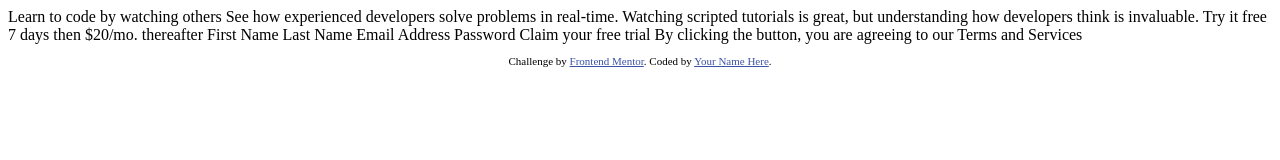
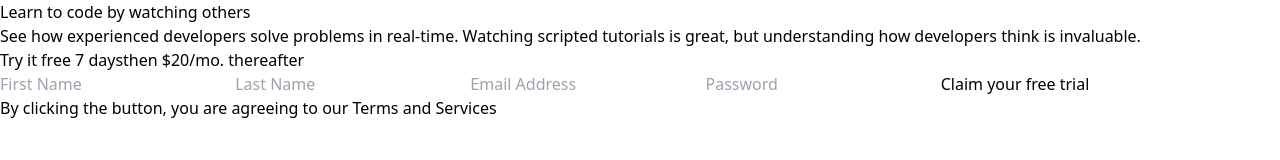
Before and after one commit to Afeez-Ola/intro-component-with-signup-form-master, a plain HTML site: page index.html in a window 1280 px wide. Drawn offline with Linux system fonts and the light colour scheme.

Commit message:
Structured the html

```diff
--- a/index.html
+++ b/index.html
@@ -13,45 +13,41 @@
     rel="stylesheet">
   <link rel="icon" type="image/png" sizes="32x32" href="./images/favicon-32x32.png">
 
+  <link rel="stylesheet" href="css/output.css">
+
   <title>Frontend Mentor | Intro component with sign up form</title>
 
-  <!-- Feel free to remove these styles or customise in your own stylesheet 👍 -->
-  <style>
-    .attribution {
-      font-size: 11px;
-      text-align: center;
-    }
 
-    .attribution a {
-      color: hsl(228, 45%, 44%);
-    }
-  </style>
 </head>
 
 <body>
 
-  Learn to code by watching others
+  <div class="main container flex flex-col justify-center items-center">
+    <div class="top flex flex-col justify-center items-center gap-4">
+      <h2>Learn to code by watching others</h2>
+      <p>See how experienced developers solve problems in real-time. Watching scripted tutorials is great,
+        but understanding how developers think is invaluable.</p>
+    </div>
+    <div class="bottom">
+      <div class="try_it">
+        <p><span>Try it free 7 days</span>then $20/mo. thereafter</p>
+      </div>
+      <form >
+        <input type="text" class="fname" id="fname" placeholder="First Name">
+        <input type="text" class="fname" id="lname" placeholder="Last Name">
+        <input type="text" class="email" id="email" placeholder="Email Address">
+        <input type="password" class="password" id="password" placeholder="Password ">
+        <button>Claim your free trial</button>
+        <p>By clicking the button, you are agreeing to our Terms and Services</p>
+      </form>
+    </div>
+  </div>
 
-  See how experienced developers solve problems in real-time. Watching scripted tutorials is great,
-  but understanding how developers think is invaluable.
 
-  Try it free 7 days then $20/mo. thereafter
 
-  First Name
-  Last Name
-  Email Address
-  Password
 
-  Claim your free trial
 
-  By clicking the button, you are agreeing to our Terms and Services
 
-  <footer>
-    <p class="attribution">
-      Challenge by <a href="https://www.frontendmentor.io?ref=challenge" target="_blank">Frontend Mentor</a>.
-      Coded by <a href="#">Your Name Here</a>.
-    </p>
-  </footer>
 </body>
 
 </html>
```
